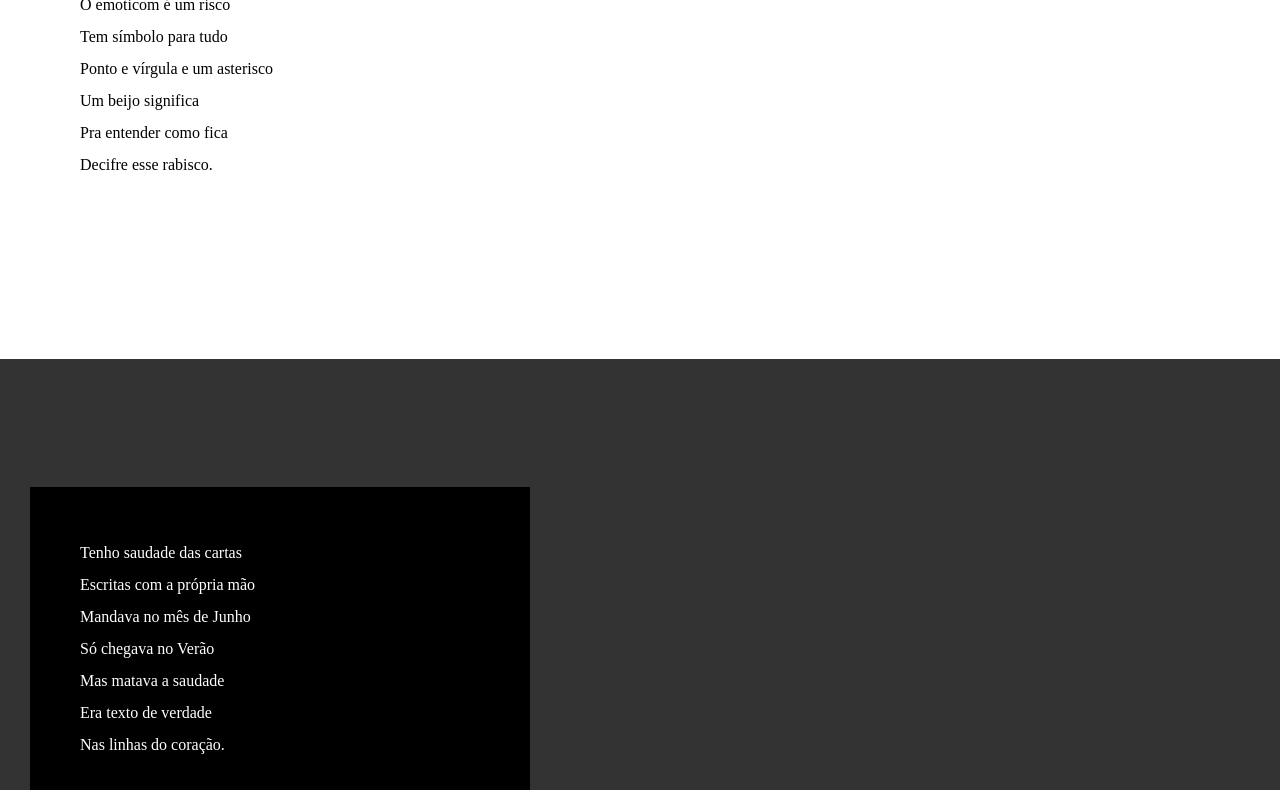
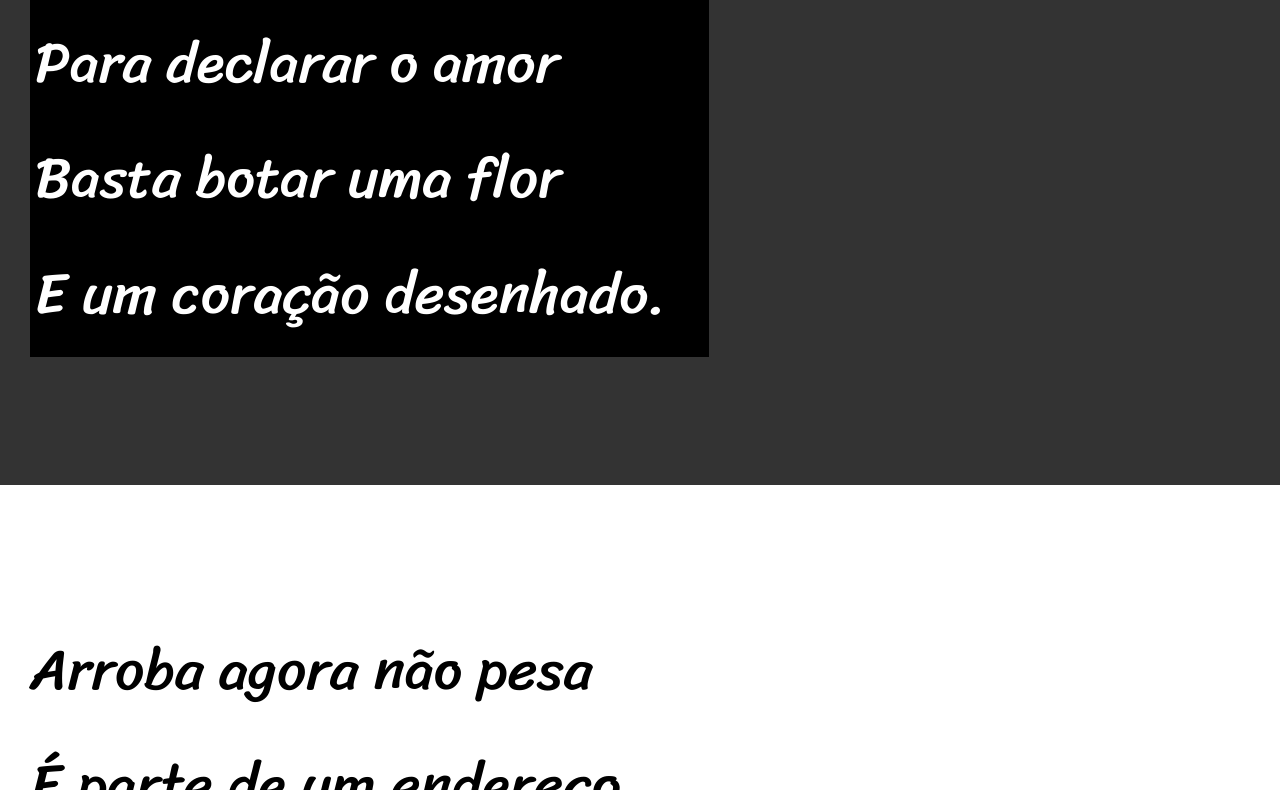
Before and after one commit to wilsonjoseph01/HTML-CSS, a plain HTML site: page Desafios/de012/index.html in a window 1280 px wide. Shown: the part 2010-2800 px from the top of the page. Drawn offline with Linux system fonts and the light colour scheme.

Commit message:
atualiacao de estilo desafio 12

```diff
--- a/Desafios/de012/estilo/style.css
+++ b/Desafios/de012/estilo/style.css
@@ -4,11 +4,10 @@
 
 @import url('https://fonts.googleapis.com/css2?family=Sriracha&display=swap');
 
-;root {
-  --font:  Verdana, Geneva, Tahoma, sans-serif;
+ :root {
+  --font1:  Verdana, Geneva, Tahoma, sans-serif;
   --font2:"Passion One", sans-serif;
-  --font2: "Sriracha", 'cursive';
-
+  --font3: "Sriracha", 'cursive';
 
 }
 
@@ -16,11 +15,13 @@
 * {
     margin: 0px;
     padding: 0px;
+    font-size: 1em;
 }
 
  html, body {
     min-height: 100vh;
     background-color: darkgray;
+    font-family: var(--font1);
  }
 
  header {
@@ -29,13 +30,15 @@
     text-align: center;
  }
 
- header, h1 {
+ header > h1 {
     padding-top: 50px;
     text-transform: uppercase;
+    font-family: var(--font2);
+    font-size: 10vw;
  }
 
  header, p {
-   padding: 50px;
+   padding-bottom:50px;
 
  }
 
@@ -55,6 +58,8 @@
    padding-bottom: 10%;
    line-height: 2em;
    padding-left: 30px;
+   font-family: var(--font3);
+   font-size: 4.5vw;
  }
 
  section.normal {
@@ -67,7 +72,8 @@
    color: white;
  }
  section.imagem > p{
-   width: 400px;
+   display: inline-block;
+   padding: 5px;
 background-color: rgba(0, 0, 0, 253);
  }
 
```
Also changed, not shown: Desafios/de012/index.html (+1 -0 lines).
